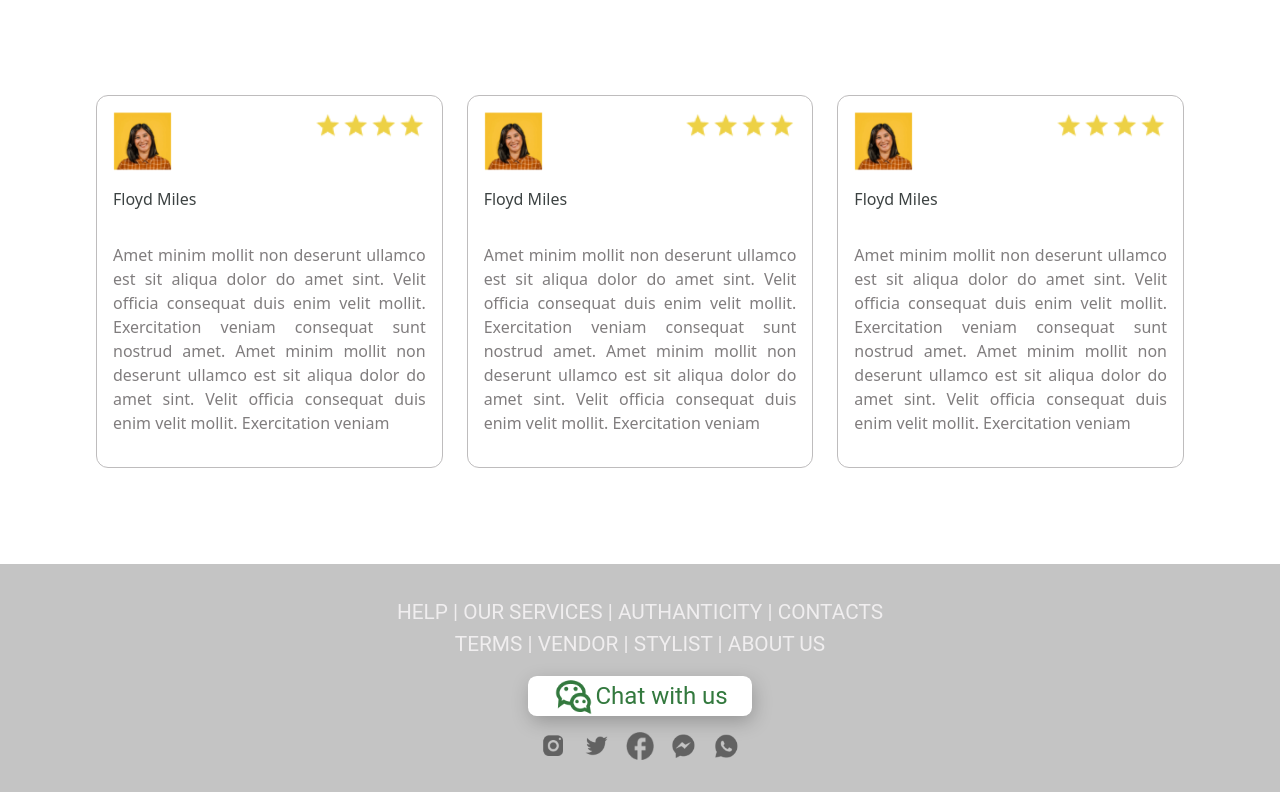
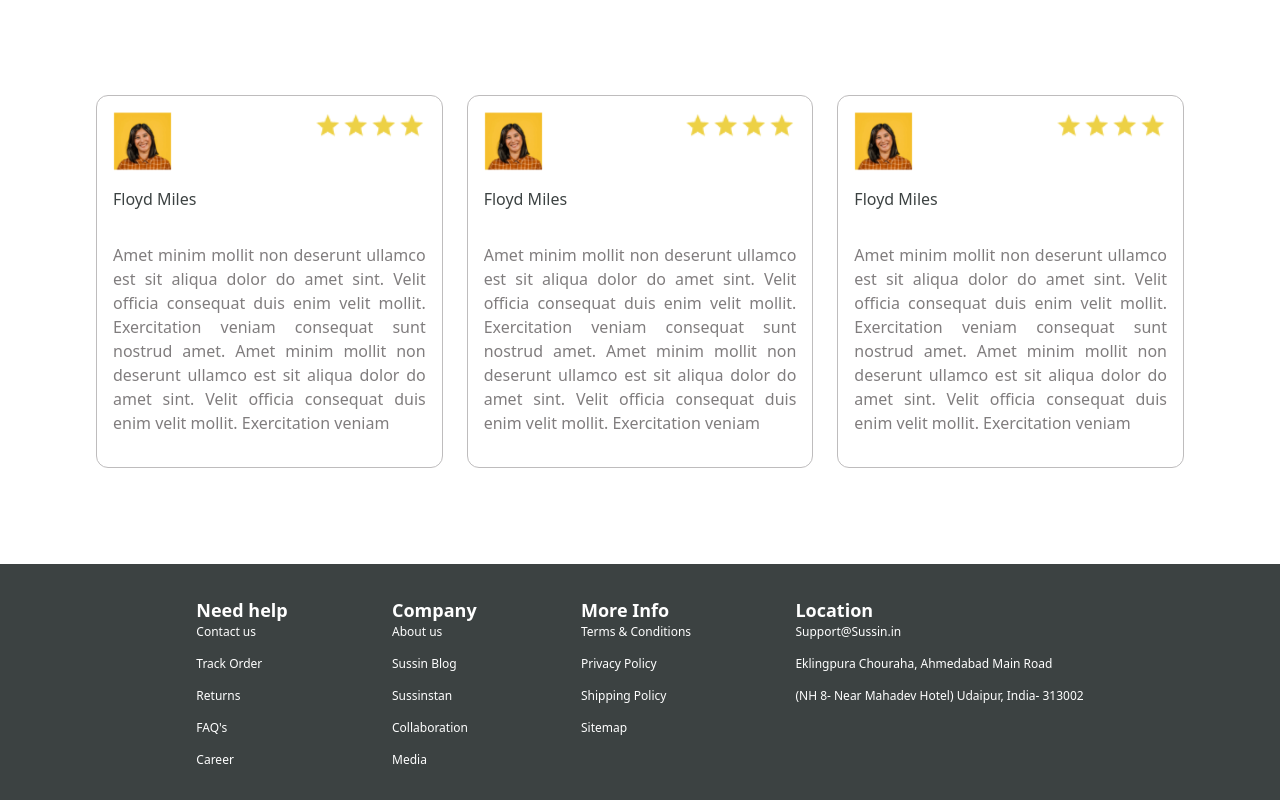
Before and after one commit to m-yunus/suss_ecommerce, a React (Create React App) app: page / in a window 1280 px wide. Shown: the part 3049-3849 px from the top of the page. Built offline with nearby package versions, Linux system fonts and the light colour scheme.

Commit message:
added footer

```diff
--- a/src/Pages/WishList/WishList.jsx
+++ b/src/Pages/WishList/WishList.jsx
@@ -6,6 +6,7 @@ import Navbar from "../../layout/Navbar";
 import close from "../../assets/images/WishList/close.png";
 import { useDispatch, useSelector } from "react-redux";
 import { removedFromWishlist } from "../../Redux/WishSlice";
+import WishListEmpty from "./WishListEmpty";
 
 const WishList = () => {
   const wishItems = useSelector((state) => state.Wishlist.WishItems);
@@ -65,8 +66,11 @@ const WishList = () => {
         <div className="wish-list gap-10">
           <div className="wish-t">
             <p className="Wishlist-title">Wishlist</p>
-            {wishlistItems}
+
           </div>
+        </div>
+        <div>
+        {wishItems.length === 0 ? <WishListEmpty/> :  wishlistItems}
         </div>
       </div>
     </>
--- /dev/null
+++ b/src/Pages/WishList/WishListEmpty.jsx
@@ -0,0 +1,29 @@
+import React from 'react'
+import { AiOutlineHeart } from 'react-icons/ai'
+import { Link } from 'react-router-dom'
+
+const WishListEmpty = () => {
+  return (
+   <div className='w-full h-auto'>
+<div className='w-full'>
+
+    <div className='flex justify-center py-8'>
+        <div className='w-[5rem] h-[5rem] bg-green-100 rounded-full flex justify-center items-center '>
+            <AiOutlineHeart color='darkgreen' className='w-[3rem] h-[3rem]'/>
+        </div>
+    </div>
+        <div className='w-full h-auto flex justify-center flex-col items-center px-4 '>
+            <h4 className='font-bold text-lg lg:text-xl'>Your wishlist is empty</h4>
+            <p className='font-medium text-base text-[#807D7E] lg:text-lg'> You don’t have any products in the wishlist yet. You will find a lot
+of interesting products on our Shop page.</p>
+
+        </div>
+        <div className='flex justify-center py-6'>
+       <Link to="/" className='bg-[#FD7B85] rounded-lg px-6 py-3 text-white font-semibold text-base  lg:text-lg'> Continue to Shopping</Link>
+        </div>
+</div>
+   </div>
+  )
+}
+
+export default WishListEmpty
--- a/src/assets/css/Sidebar/Sidebar.css
+++ b/src/assets/css/Sidebar/Sidebar.css
@@ -96,7 +96,7 @@ ul {
     z-index: 1000;
     margin-right: 1rem;
   }
-  li img {
+  /* li img {
     width: 2.1rem;
     height: 2rem;
   }
@@ -105,12 +105,12 @@ ul {
   }
   li h1 {
     font-size: 1.4rem;
-  }
-  li {
+  } */
+  /* li {
     padding-left: 2rem;
     margin-top: 1.4rem;
     gap: 1rem;
-  }
+  } */
   .close {
     top: 0;
     width: 2rem;
@@ -142,7 +142,7 @@ ul {
     width: 0.9rem;
   }
 
-  li img {
+  /* li img {
     width: 1.14231rem;
     height: 1.06381rem;
   }
@@ -153,7 +153,7 @@ ul {
     padding-left: 1rem;
     margin-top: 0.5rem;
     gap: 0.5rem;
-  }
+  } */
   .close {
     top: 0;
     width: 1.32163rem;
--- a/src/layout/Footer.jsx
+++ b/src/layout/Footer.jsx
@@ -1,5 +1,5 @@
 import React from 'react'
-import "../../src/assets/css/Footer/Footer.css"
+
 import chat from "../../src/assets/images/Footer/chat.png"
 import instagram from "../assets/images/Footer/instagram.png";
 import twitter from "../assets/images/Footer/twitter.png";
@@ -10,8 +10,8 @@ import whatsapp from "../assets/images/Footer/whatsapp.png";
 const Footer = () => {
   return (
     <>
-      <footer className="footer px-20">
-        <div>
+      <footer className=" px-3 bg-[#3C4242] w-full h-auto py-4 ">
+        {/* <div>
           <p className="footer-text">
             HELP | OUR SERVICES | AUTHANTICITY | CONTACTS <br />
              TERMS | VENDOR
@@ -30,6 +30,50 @@ const Footer = () => {
           <img className="footer-icon" src={facebook} alt="" />
           <img className="footer-icon" src={messenger} alt="" />
           <img className="footer-icon" src={whatsapp} alt="" />
+        </div> */}
+        <div className='w-full py-4'>
+           <div className=' flex flex-col w-full gap-4 md:flex-row lg:px-24 lg:justify-evenly'>
+              <div className=''>
+                  <h2 className='text-white text-lg font-bold'>Need help</h2>
+                   <ul className='text-white font-normal text-xs flex flex-wrap gap-4 md:flex-col'>
+                    <li>Contact us</li>
+                    <li>Track Order</li>
+                    <li>Returns </li>
+                    <li>FAQ's</li>
+                    <li>Career</li>
+                   </ul>
+              </div>
+              <div className=''>
+                  <h2 className='text-white text-lg font-bold'>Company</h2>
+                   <ul className='text-white font-normal text-xs flex flex-wrap gap-4 md:flex-col'>
+                    <li>About us</li>
+                    <li>Sussin Blog</li>
+                    <li>Sussinstan</li>
+                    <li>Collaboration</li>
+                    <li>Media</li>
+                   </ul>
+              </div>
+              <div className=''>
+                  <h2 className='text-white text-lg font-bold'>More Info</h2>
+                   <ul className='text-white font-normal text-xs flex flex-wrap gap-4 md:flex-col'>
+                    <li>Terms & Conditions</li>
+                    <li>Privacy Policy</li>
+                    <li>Shipping Policy</li>
+                    <li>Sitemap</li>
+
+                   </ul>
+              </div>
+              <div className=''>
+                  <h2 className='text-white text-lg font-bold'>Location</h2>
+                   <ul className='text-white font-normal text-xs flex flex-wrap gap-4 md:flex-col'>
+                    <li>Support@Sussin.in</li>
+                    <li>Eklingpura Chouraha, Ahmedabad Main Road</li>
+                    <li>(NH 8- Near Mahadev Hotel) Udaipur, India- 313002</li>
+
+
+                   </ul>
+              </div>
+           </div>
         </div>
       </footer>
     </>
--- a/src/layout/Navbar.jsx
+++ b/src/layout/Navbar.jsx
@@ -61,7 +61,7 @@ const Navbar = () => {
             </Link>
           </div>
 
-          <ul className=" hidden sm:flex flex-row items-center justify-center gap-8 ">
+          <ul className=" hidden  lg:flex flex-row items-center justify-center gap-8  ">
             <li>Shop</li>
             <li>Men</li>
             <li>Women</li>
@@ -69,7 +69,7 @@ const Navbar = () => {
             <li>Joggers</li>
           </ul>
 
-          <div className=" hidden sm:flex justify-center items-center h-full relative">
+          <div className=" hidden lg:flex justify-center items-center h-full relative">
             <img
               src={search}
               alt=""
```
